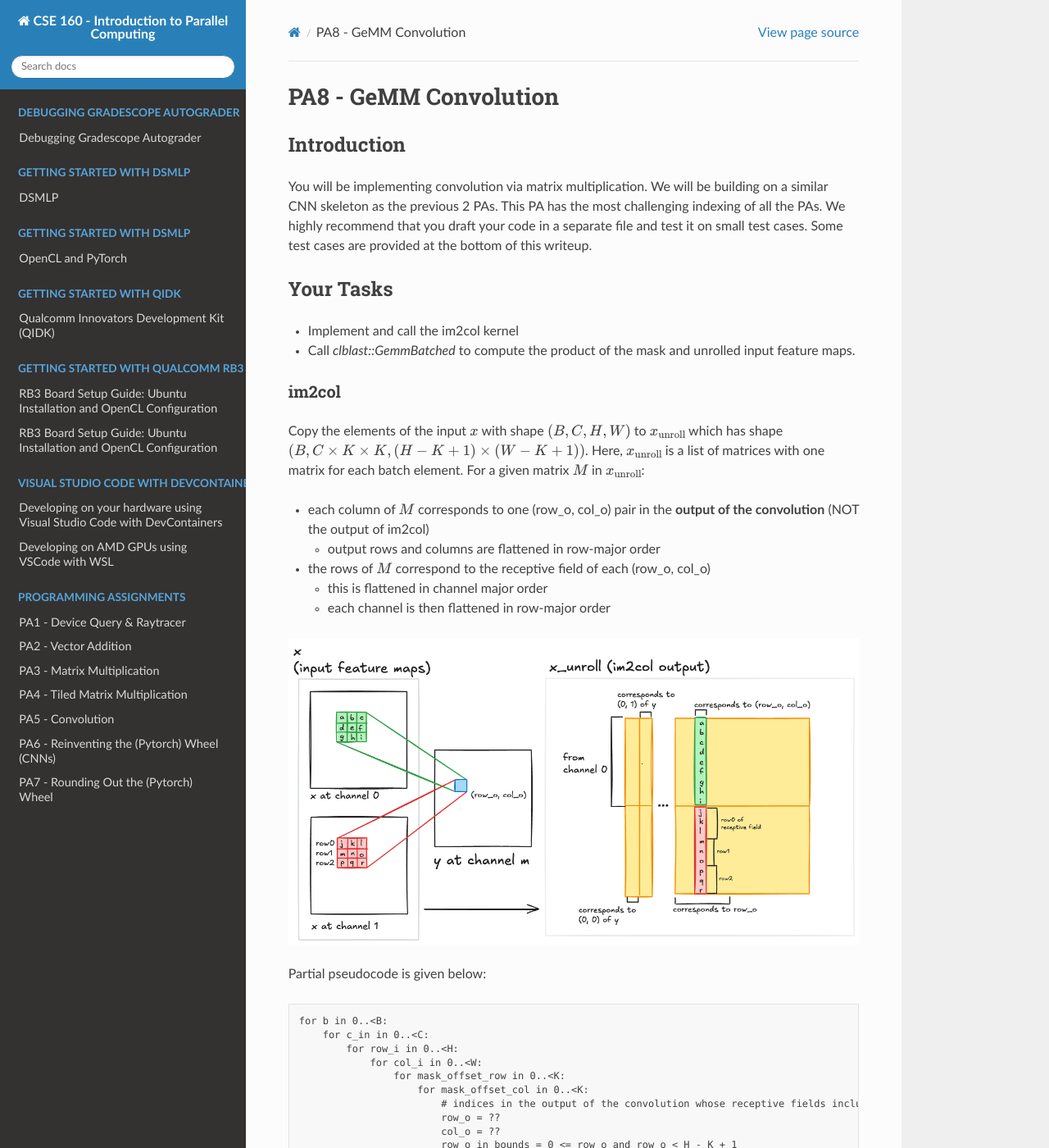
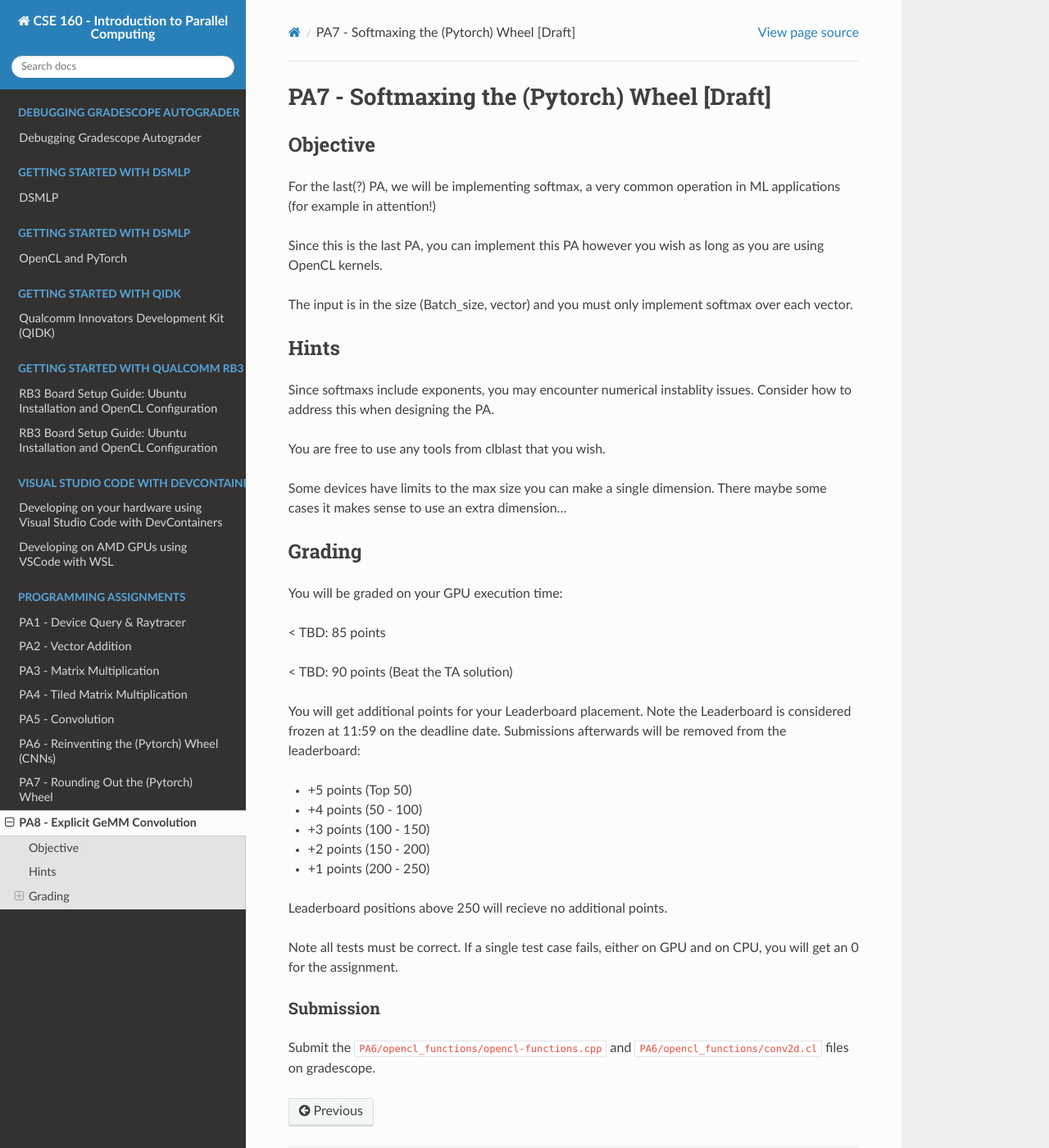
Before and after one commit to KastnerRG/cse160-docs, a Sphinx documentation site: the page built from docs/source/PA8.rst, in a window 1280 px wide and 1400 px high. Shown: the whole window at 82% size. Built offline with Sphinx 7.4.7 and the Read the Docs theme 3.1.0, drawn with Linux system fonts in a browser that asks for light colours; formulas are drawn with MathJax 3; some of the changed text lies outside the part shown.

Commit message:
PA8 Draft Docs

```diff
--- a/docs/source/PA8.rst
+++ b/docs/source/PA8.rst
@@ -1,164 +1,44 @@
-PA8 - GeMM Convolution
-======================
+PA7 - Softmaxing the (Pytorch) Wheel [Draft]
+===================================================================
 
-Introduction
-------------
-You will be implementing convolution via matrix multiplication. We will be building on a similar CNN skeleton as the previous 2 PAs. This PA has the most challenging indexing of all the PAs. We highly recommend that you draft your code in a separate file and test it on small test cases. Some test cases are provided at the bottom of this writeup.
+Objective
+---------
+For the last(?) PA, we will be implementing softmax, a very common operation in ML applications (for example in attention!)
 
-Your Tasks
------------
-- Implement and call the im2col kernel
-- Call `clblast::GemmBatched` to compute the product of the mask and unrolled input feature maps.
+Since this is the last PA, you can implement this PA however you wish as long as you are using OpenCL kernels.
 
-im2col
-^^^^^^
+The input is in the size (Batch_size, vector) and you must only implement softmax over each vector.
 
-Copy the elements of the input :math:`x` with shape :math:`(B, C, H, W)` to :math:`x_{\text{unroll}}` which has shape :math:`(B, C \times K \times K, (H - K + 1) \times (W - K + 1))`. Here, :math:`x_{\text{unroll}}` is a list of matrices with one matrix for each batch element. For a given matrix :math:`M` in :math:`x_{\text{unroll}}`:
+Hints
+-----
+Since softmaxs include exponents, you may encounter numerical instablity issues. Consider how to address this when designing the PA.
 
-- each column of :math:`M` corresponds to one (row_o, col_o) pair in the **output of the convolution** (NOT the output of im2col)
+You are free to use any tools from clblast that you wish.
 
-  - output rows and columns are flattened in row-major order
-- the rows of :math:`M` correspond to the receptive field of each (row_o, col_o)
+Some devices have limits to the max size you can make a single dimension. There maybe some cases it makes sense to use an extra dimension...
 
-  - this is flattened in channel major order
-  - each channel is then flattened in row-major order
+Grading
+-------
+You will be graded on your GPU execution time:
 
-.. image:: /image/unroll_diagram.excalidraw.png
+\< TBD: 85 points
 
-Partial pseudocode is given below:
-::
+\< TBD: 90 points (Beat the TA solution)
 
-  for b in 0..<B:
-      for c_in in 0..<C:
-          for row_i in 0..<H:
-              for col_i in 0..<W:
-                  for mask_offset_row in 0..<K:
-                      for mask_offset_col in 0..<K:
-                          # indices in the output of the convolution whose receptive fields include (row_i, col_i)
-                          row_o = ??
-                          col_o = ??
-                          row_o_in_bounds = 0 <= row_o and row_o < H - K + 1
-                          col_o_in_bounds = 0 <= col_o and col_o < W - K + 1
-                          if row_o_in_bounds and col_o_in_bounds:
-                              # indices in x_unroll to write to
-                              col_u = ??
-                              row_u = ??
+You will get additional points for your Leaderboard placement. Note the Leaderboard is considered frozen at 11:59 on the deadline date. Submissions afterwards will be removed from the leaderboard:
 
-                              x_unroll[b, row_u, col_u] = x[b, c_in, row_i, col_i]
+* +5 points (Top 50)
+* +4 points (50 - 100)
+* +3 points (100 - 150)
+* +2 points (150 - 200)
+* +1 points (200 - 250)
 
-Guiding Questions
-"""""""""""""""""
-- Given a (row_i, col_i), what receptive fields overlap with it?
-- What (row_o, col_o) does each receptive field influence?
-- What part of the receptive field is it in?
+Leaderboard positions above 250 will recieve no additional points.
 
-Batched GeMM
-^^^^^^^^^^^^
+Note all tests must be correct. If a single test case fails, either on GPU and on CPU, you will get an 0 for the assignment.
 
-Call `clblast::GemmBatched` to compute the product of :math:`k` and :math:`x_{\text{unroll}}`. The documentation for it is `here <https://github.com/CNugteren/CLBlast/blob/master/doc/api.md#xgemmbatched-batched-version-of-gemm>`_. For additional context:
 
-- The formula for batched GeMM is :math:`C_i \leftarrow \alpha_i A_i B_i + \beta_i C_i` where
+Submission
+^^^^^^^^^^^^^^^^^^^^^^
 
-  - :math:`i` is the batch index
-  - :math:`A_i` is :math:`m \times k`
-  - :math:`B_i` is :math:`k \times n`
-  - :math:`C_i` is :math:`m \times n` and modified in place
-  - :math:`\alpha_i, \beta_i \in \mathbb{R}`
-
-- `a_offsets[i]` should be the (1 dimensional) index of the first element of matrix :math:`i` in :math:`A`
-
-  - same applies to `b_offsets` and `c_offsets`
-  - it may be useful to use C++ vectors for this
-- the leading dimension of a row-major matrix is the number of columns it has
-
-Note that while the mask :math:`k` can be seen as a :math:`(M, C, K, K)` tensor, it can also be interpreted as an :math:`(M, C \times K \times K)` matrix, which is what we do here. If you are familiar with `numpy`, this is like doing `k.reshape((M, C * K * K))`. Similarly, :math:`y` is a :math:`(B, M, H-K+1, W-K+1)` tensor, but is interpreted as a :math:`(B, M, (H-K+1) \times (W-K+1))` tensor.
-
-Alternatively, you can write your own batched matrix multiplication kernel. This may also be good for testing your `im2col` kernel if you cannot get `clblast` to work yet.
-
-Implementation Suggestions
---------------------------
-
-- Do the algorithm by hand on a small test case (such as those provided at the bottom of this writeup)
-- **Draft your code in a separate file and test on small test cases**
-
-  - This can be done locally, reducing dependence on the DSMLP
-  - Tutors and TAs in office hours can better help with debugging this code as well
-- For each variable that represents an index, keep track of
-
-  - What that index represents
-  - The range of possible values
-  - Whether it is indexing an element in the input, convolution output, or im2col output
-  - What 0 in its coordinate system represents
-
-Im2Col Test Cases
-----------------
-All of the following test cases have a batch dimension of 1.
-
-With :math:`C = 1, H = 4, W = 4, K=3`
-
-.. code-block::
-
-  x:
-  [[[ 0 1 2 3]
-    [ 4 5 6 7]
-    [ 8 9 10 11]
-    [12 13 14 15]]]
-
-  x_unroll:
-  [[ 0  1  4  5]
-   [ 1  2  5  6]
-   [ 2  3  6  7]
-   [ 4  5  8  9]
-   [ 5  6  9 10]
-   [ 6  7 10 11]
-   [ 8  9 12 13]
-   [ 9 10 13 14]
-   [10 11 14 15]]
-
-With :math:`C=2, H=4, W=4, K=3`
-
-.. code-block::
-
-  x:
-  [[[ 0  1  2  3]
-    [ 4  5  6  7]
-    [ 8  9 10 11]
-    [12 13 14 15]]
-
-   [[16 17 18 19]
-    [20 21 22 23]
-    [24 25 26 27]
-    [28 29 30 31]]]
-
-  x_unroll:
-  [[ 0  1  4  5]
-   [ 1  2  5  6]
-   [ 2  3  6  7]
-   [ 4  5  8  9]
-   [ 5  6  9 10]
-   [ 6  7 10 11]
-   [ 8  9 12 13]
-   [ 9 10 13 14]
-   [10 11 14 15]
-   [16 17 20 21]
-   [17 18 21 22]
-   [18 19 22 23]
-   [20 21 24 25]
-   [21 22 25 26]
-   [22 23 26 27]
-   [24 25 28 29]
-   [25 26 29 30]
-   [26 27 30 31]]
-
-The following Python script can be used to make additional test data if you wish to draft your code in Python.
-
-.. code-block:: python
-
-  import numpy as np
-  C = 2
-  H = 4
-  W = 4
-  K = 3
-  x = np.arange(H * W * C)
-  x = x.reshape((1, C, H, W))
-  x_unroll = np.zeros((1, C * K * K,  (H - K + 1) *  (W - K + 1)), dtype=np.int32)
+Submit the :code:`PA6/opencl_functions/opencl-functions.cpp` and :code:`PA6/opencl_functions/conv2d.cl` files on gradescope.
--- a/docs/source/index.rst
+++ b/docs/source/index.rst
@@ -68,6 +68,7 @@ Assignments
    PA5 - Convolution <PA5>
    PA6 - Reinventing the (Pytorch) Wheel (CNNs) <PA6>
    PA7 - Rounding Out the (Pytorch) Wheel <PA7>
+   PA8 - Explicit GeMM Convolution <PA8>
 
 .. toctree::
    :maxdepth: 2
@@ -76,5 +77,5 @@ Assignments
 ..
 
 
-   PA8 - Explicit GeMM Convolution <PA8>
+
    PA9 - Implicit GeMM Convolution <PA9>
```
